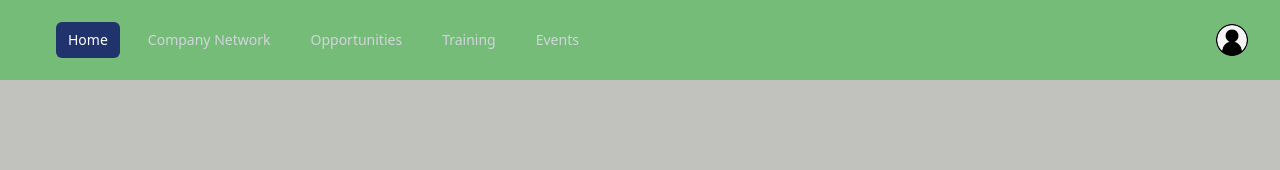
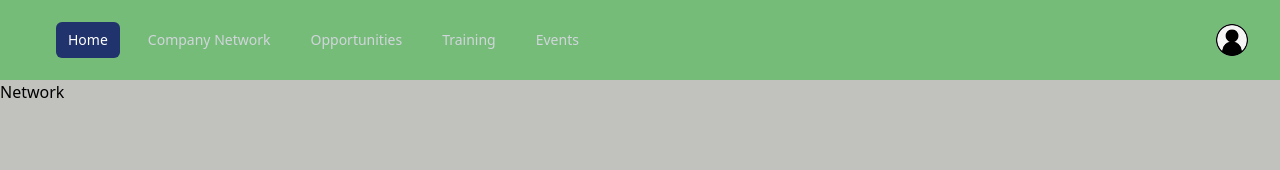
Before and after one commit to CallanVass/Internal-Hiring-App-Front-End, a React (Vite) app in the folder TalentForge-React-Front-End/: page /network in a window 1280 px wide. Shown: the top 170 px of the page. Built offline with nearby package versions, Linux system fonts and the light colour scheme.

Commit message:
Added Network.jsx and linked in App.jsx

```diff
--- a/TalentForge-React-Front-End/src/components/App.jsx
+++ b/TalentForge-React-Front-End/src/components/App.jsx
@@ -7,6 +7,7 @@ import HomePage from './HomePage'; // Import the 'HomePage' component
 import Profile from './Profile'; // Import the 'Profile' component
 import Opportunities from './Opportunities'; // Import the 'Opportunities' component
 import UserSearch from './UserSearch'; // Import the 'UserSearch' component
+import Network from './Network';
 
 // This will be where components are configured before being sent to main.jsx
 
@@ -22,6 +23,7 @@ function App() {
           <Route path='/' element={<Login />} />
           <Route path='/home' element={<HomePage />} />
           <Route path='/profile' element={<Profile />} />
+          <Route path='/network' element={<Network />} />
           <Route path='/opportunities' element={<Opportunities />} />
           <Route path='/user-search' element={<UserSearch />} />
         </Routes>
--- /dev/null
+++ b/TalentForge-React-Front-End/src/components/Network.jsx
@@ -0,0 +1,9 @@
+import React from 'react'
+
+const Network = () => {
+  return (
+    <div>Network</div>
+  )
+}
+
+export default Network
```
